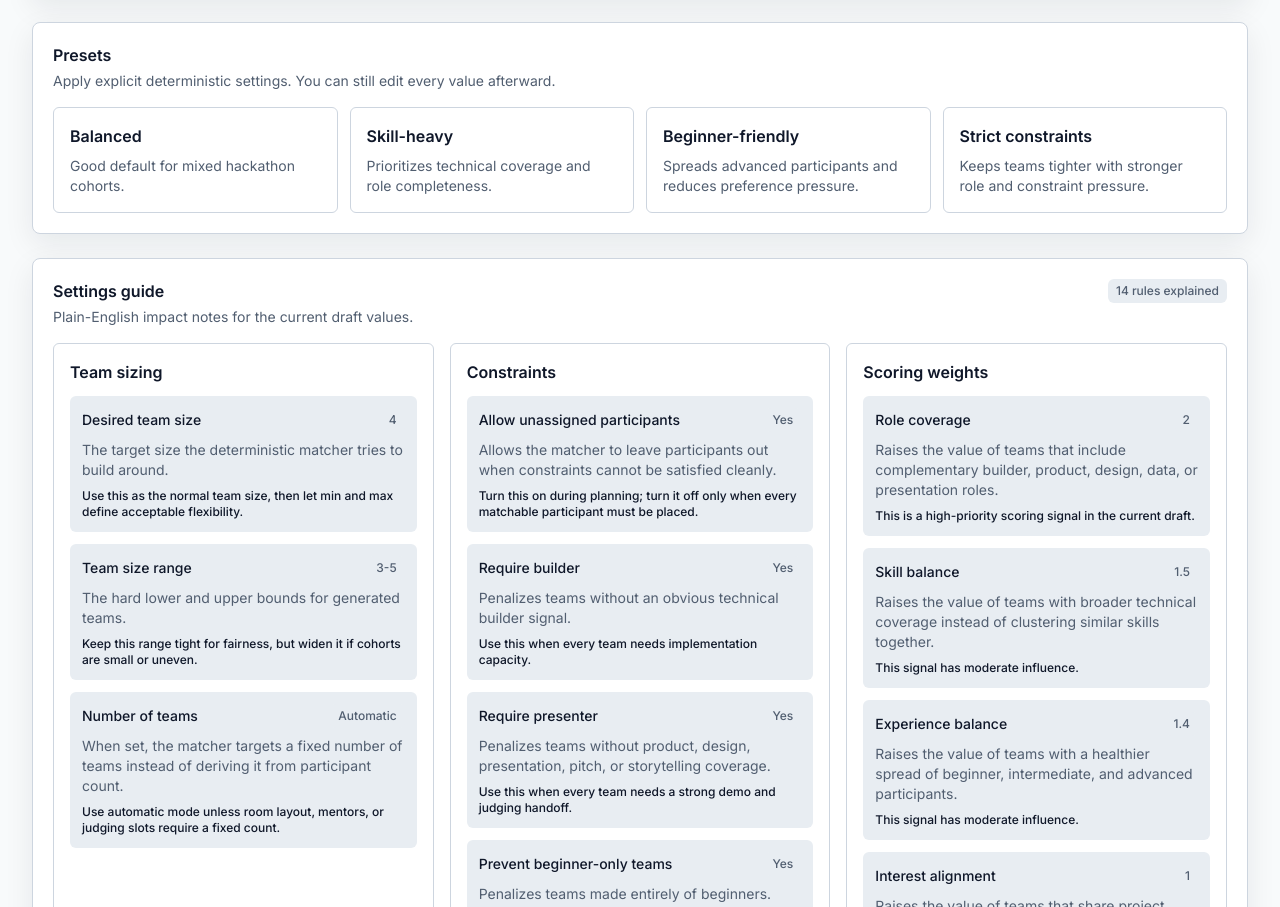
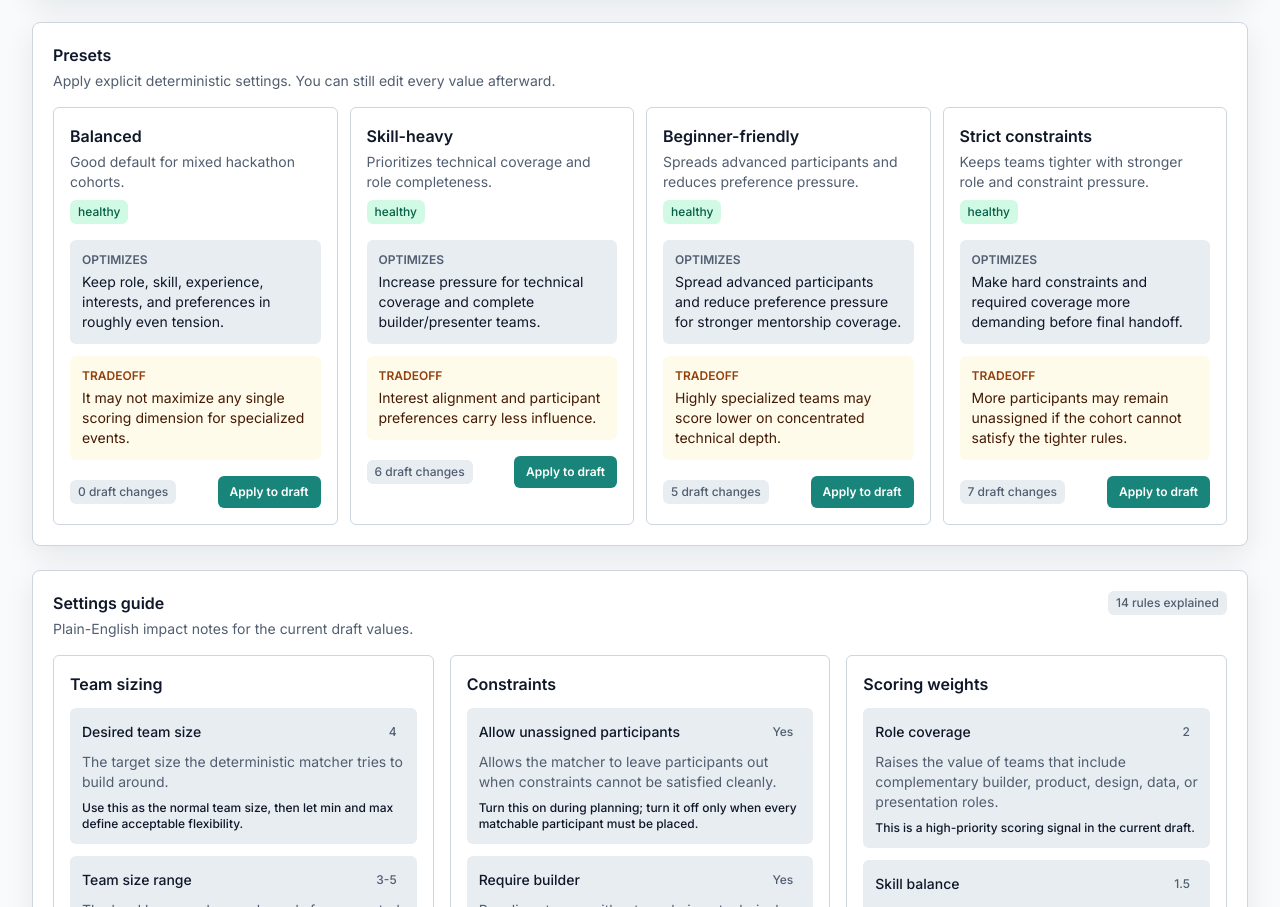
Before and after one commit to best-ed/HackMatch-AI, a Next.js app: page /admin/settings in a window 1280 px wide. Shown: the part 1160-2067 px from the top of the page. Built offline with nearby package versions, Linux system fonts and the light colour scheme; no server answers; the database is empty.

Commit message:
feat: explain preset tradeoffs

```diff
--- a/app/admin/settings/page.tsx
+++ b/app/admin/settings/page.tsx
@@ -18,6 +18,7 @@ import { summarizeSettingsChanges } from "@/lib/settings-changes";
 import { explainMatchingSettings, type SettingsExplanation } from "@/lib/settings-explainer";
 import { compareMatchingImpact, summarizeMatchingImpact } from "@/lib/settings-impact";
 import { matchingPresets, validateMatchingSettings } from "@/lib/settings-guardrails";
+import { buildSettingsPresetPreviews } from "@/lib/settings-preset-preview";
 import type { TeamReviewChecklistStore } from "@/lib/team-review-checklist";
 
 export default function AdminSettingsPage() {
@@ -71,6 +72,15 @@ export default function AdminSettingsPage() {
   const settingExplanations = useMemo(
     () => explainMatchingSettings(draftSettings),
     [draftSettings]
+  );
+  const presetPreviews = useMemo(
+    () =>
+      buildSettingsPresetPreviews({
+        currentSettings: settings,
+        participants: cohortParticipants,
+        presets: matchingPresets
+      }),
+    [cohortParticipants, settings]
   );
   const draftStatusText = hasDraftChanges
     ? "Draft changes are ready to apply."
@@ -278,15 +288,11 @@ export default function AdminSettingsPage() {
         </div>
         <div className="grid gap-3 md:grid-cols-2 xl:grid-cols-4">
           {matchingPresets.map((preset) => (
-            <button
-              className="rounded-md border border-border bg-white p-4 text-left transition hover:border-primary hover:bg-emerald-50"
+            <PresetCard
               key={preset.id}
-              onClick={() => applyPresetToDraft(preset.settings)}
-              type="button"
-            >
-              <div className="font-semibold">{preset.name}</div>
-              <p className="mt-2 text-sm text-muted-foreground">{preset.description}</p>
-            </button>
+              onApply={() => applyPresetToDraft(preset.settings)}
+              preview={presetPreviews.find((preview) => preview.id === preset.id)}
+            />
           ))}
         </div>
       </Card>
@@ -464,6 +470,48 @@ function HealthMetric({ label, value }: { label: string; value: string | number
   );
 }
 
+function PresetCard({
+  onApply,
+  preview
+}: {
+  onApply: () => void;
+  preview?: ReturnType<typeof buildSettingsPresetPreviews>[number];
+}) {
+  if (!preview) return null;
+
+  return (
+    <div className="rounded-md border border-border bg-white p-4">
+      <div className="flex flex-wrap items-start justify-between gap-2">
+        <div>
+          <div className="font-semibold">{preview.name}</div>
+          <p className="mt-1 text-sm text-muted-foreground">{preview.description}</p>
+        </div>
+        <Badge className={healthBadgeClass(preview.health.status)}>{preview.health.status}</Badge>
+      </div>
+      <div className="mt-4 grid gap-3 text-sm">
+        <div className="rounded-md bg-muted p-3">
+          <div className="text-xs font-semibold uppercase text-muted-foreground">Optimizes</div>
+          <p className="mt-1">{preview.objective}</p>
+        </div>
+        <div className="rounded-md bg-amber-50 p-3 text-amber-950">
+          <div className="text-xs font-semibold uppercase text-amber-800">Tradeoff</div>
+          <p className="mt-1">{preview.tradeoff}</p>
+        </div>
+      </div>
+      <div className="mt-4 flex flex-wrap items-center justify-between gap-2">
+        <Badge>{preview.changeCount} draft change{preview.changeCount === 1 ? "" : "s"}</Badge>
+        <button
+          className="rounded-md bg-primary px-3 py-2 text-xs font-semibold text-primary-foreground transition hover:-translate-y-0.5"
+          onClick={onApply}
+          type="button"
+        >
+          Apply to draft
+        </button>
+      </div>
+    </div>
+  );
+}
+
 function SettingsExplanationGroup({
   title,
   items
--- /dev/null
+++ b/lib/settings-preset-preview.ts
@@ -0,0 +1,60 @@
+import type { MatchingPreset, SettingsHealth } from "@/lib/settings-guardrails";
+import { summarizeSettingsChanges } from "@/lib/settings-changes";
+import { validateMatchingSettings } from "@/lib/settings-guardrails";
+import type { MatchingSettings, Participant } from "@/lib/matching/types";
+
+export type SettingsPresetPreview = {
+  id: string;
+  name: string;
+  description: string;
+  objective: string;
+  tradeoff: string;
+  changeCount: number;
+  health: SettingsHealth;
+};
+
+const presetGuidance: Record<string, { objective: string; tradeoff: string }> = {
+  balanced: {
+    objective: "Keep role, skill, experience, interests, and preferences in roughly even tension.",
+    tradeoff: "It may not maximize any single scoring dimension for specialized events."
+  },
+  "skill-heavy": {
+    objective: "Increase pressure for technical coverage and complete builder/presenter teams.",
+    tradeoff: "Interest alignment and participant preferences carry less influence."
+  },
+  "beginner-friendly": {
+    objective: "Spread advanced participants and reduce preference pressure for stronger mentorship coverage.",
+    tradeoff: "Highly specialized teams may score lower on concentrated technical depth."
+  },
+  "strict-constraints": {
+    objective: "Make hard constraints and required coverage more demanding before final handoff.",
+    tradeoff: "More participants may remain unassigned if the cohort cannot satisfy the tighter rules."
+  }
+};
+
+export function buildSettingsPresetPreviews({
+  currentSettings,
+  participants,
+  presets
+}: {
+  currentSettings: MatchingSettings;
+  participants: Participant[];
+  presets: MatchingPreset[];
+}): SettingsPresetPreview[] {
+  return presets.map((preset) => {
+    const guidance = presetGuidance[preset.id] ?? {
+      objective: "Apply a deterministic settings profile.",
+      tradeoff: "Review draft impact before applying to live settings."
+    };
+
+    return {
+      id: preset.id,
+      name: preset.name,
+      description: preset.description,
+      objective: guidance.objective,
+      tradeoff: guidance.tradeoff,
+      changeCount: summarizeSettingsChanges(currentSettings, preset.settings).length,
+      health: validateMatchingSettings(preset.settings, participants)
+    };
+  });
+}
```
Also changed, not shown: 1 other file (tests, documents, lock files or other folders).
